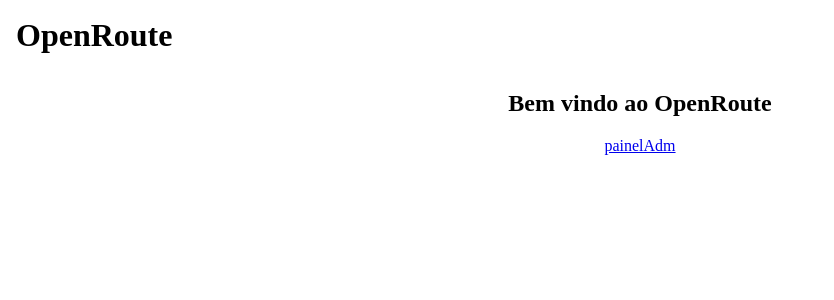
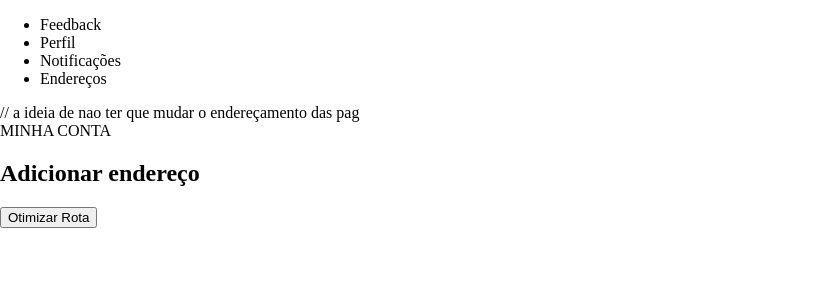
Before and after one commit to FGA0138-MDS-Ajax/2026.2-T02-Turing, an Angular app in the folder frontend/: page /painel-motorista in a window 1280 px wide. Before the commit this address led to /home. Shown: the top 300 px of the page, without its empty margins (0-834 px from the left). Built offline with nearby package versions, Linux system fonts and the light colour scheme.

Commit message:
implementando a rota de painel do motorista

```diff
--- a/frontend/angular.json
+++ b/frontend/angular.json
@@ -92,5 +92,8 @@
         }
       }
     }
+  },
+  "cli": {
+    "analytics": false
   }
 }
--- a/frontend/src/app/app.routes.ts
+++ b/frontend/src/app/app.routes.ts
@@ -1,6 +1,9 @@
 import { Routes } from '@angular/router';
 import { PainelAdmComponent } from './pages/painel-adm/painel-adm.component';
 import { HomeComponent } from './pages/home/home.component';
+import { PainelMotoristaComponent } from './pages/painel-motorista/painel-motorista.component'; //importando o componente motorista
+
+
 
 export const routes: Routes = [
     {
@@ -13,8 +16,15 @@ export const routes: Routes = [
         component: PainelAdmComponent,
         data: { breadcrumb: 'Painel ADM' }
     },
+
+    {
+        path: 'painel-motorista', //add a rota do motorista
+        component: PainelMotoristaComponent,
+        data: { breadcrumb: 'Painel do Motorista' }
+    },
     {
         path: '**',
         redirectTo: 'home'
     }
+
 ];
--- a/frontend/src/app/pages/home/home.component.html
+++ b/frontend/src/app/pages/home/home.component.html
@@ -2,4 +2,7 @@
 <div class="body">
     <h2 (click)="funcaoExemplo()">Bem vindo ao OpenRoute</h2>
     <a href="/painelAdm">painelAdm</a>
+
+<br>
+    <a href="/painel-motorista">Painel do Motorista</a>
 </div>
--- /dev/null
+++ b/frontend/src/app/pages/painel-motorista/painel-motorista.component.html
@@ -0,0 +1,48 @@
+<!-- Menu Superior / Navbar (como no seu layout) -->
+<nav class="navbar">
+
+  <ul class="nav-links">
+    <li [class.active]="abaAtiva === 'feedback'" (click)="selecionarAba('feedback')">Feedback</li>
+    <li [class.active]="abaAtiva === 'perfil'" (click)="selecionarAba('perfil')">Perfil</li>
+    <li [class.active]="abaAtiva === 'notificacoes'" (click)="selecionarAba('notificacoes')">Notificações</li>
+    <li [class.active]="abaAtiva === 'enderecos'" (click)="selecionarAba('enderecos')">Endereços</li>
+  </ul>
+</nav>
+
+// a ideia de nao ter que mudar o endereçamento das pag
+<main class="conteudo-principal">
+
+  @if (abaAtiva === 'feedback') {
+    <section>
+      <h2>Enviar Feedback</h2>
+    </section>
+  }
+
+  @if (abaAtiva === 'perfil') {
+    <section>
+      <h2>Perfil do Motorista</h2>
+    </section>
+  }
+
+  @if (abaAtiva === 'notificacoes') {
+    <section>
+      <h2>Suas Notificações</h2>
+    </section>
+  }
+
+  @if (abaAtiva === 'enderecos') {
+    <section>
+      <span>MINHA CONTA</span>
+      <h2>Adicionar endereço</h2>
+
+      <form>
+
+        <!-- Botão para navegar para a tela com o mapa/OSRM -->
+        <button type="button" routerLink="/rota-otimizada" class="btn-otimizar">
+          Otimizar Rota
+        </button>
+      </form>
+    </section>
+  }
+
+</main>
--- /dev/null
+++ b/frontend/src/app/pages/painel-motorista/painel-motorista.component.ts
@@ -0,0 +1,19 @@
+import { Component } from '@angular/core';
+import { CommonModule } from '@angular/common';
+
+@Component({
+  selector: 'app-painel-motorista',
+  standalone: true,
+  imports: [CommonModule],
+  templateUrl: './painel-motorista.component.html',
+  styleUrls: ['./painel-motorista.component.css']
+})
+export class PainelMotoristaComponent {
+  //variaveis q o html busca
+  abaAtiva: 'feedback' | 'perfil' | 'notificacoes' | 'enderecos' = 'enderecos';
+
+  // função q o html chama com o click
+  selecionarAba(aba: 'feedback' | 'perfil' | 'notificacoes' | 'enderecos') {
+    this.abaAtiva = aba;
+  }
+}
--- a/frontend/tsconfig.json
+++ b/frontend/tsconfig.json
@@ -3,6 +3,7 @@
 {
   "compileOnSave": false,
   "compilerOptions": {
+    "rootDir": "./src",
     "outDir": "./dist/out-tsc",
     "strict": true,
     "noImplicitOverride": true,
```
Also changed, not shown: frontend/src/app/pages/painel-motorista/painel-motorista.component.css (added), 1 other file (tests, documents, lock files or other folders).
